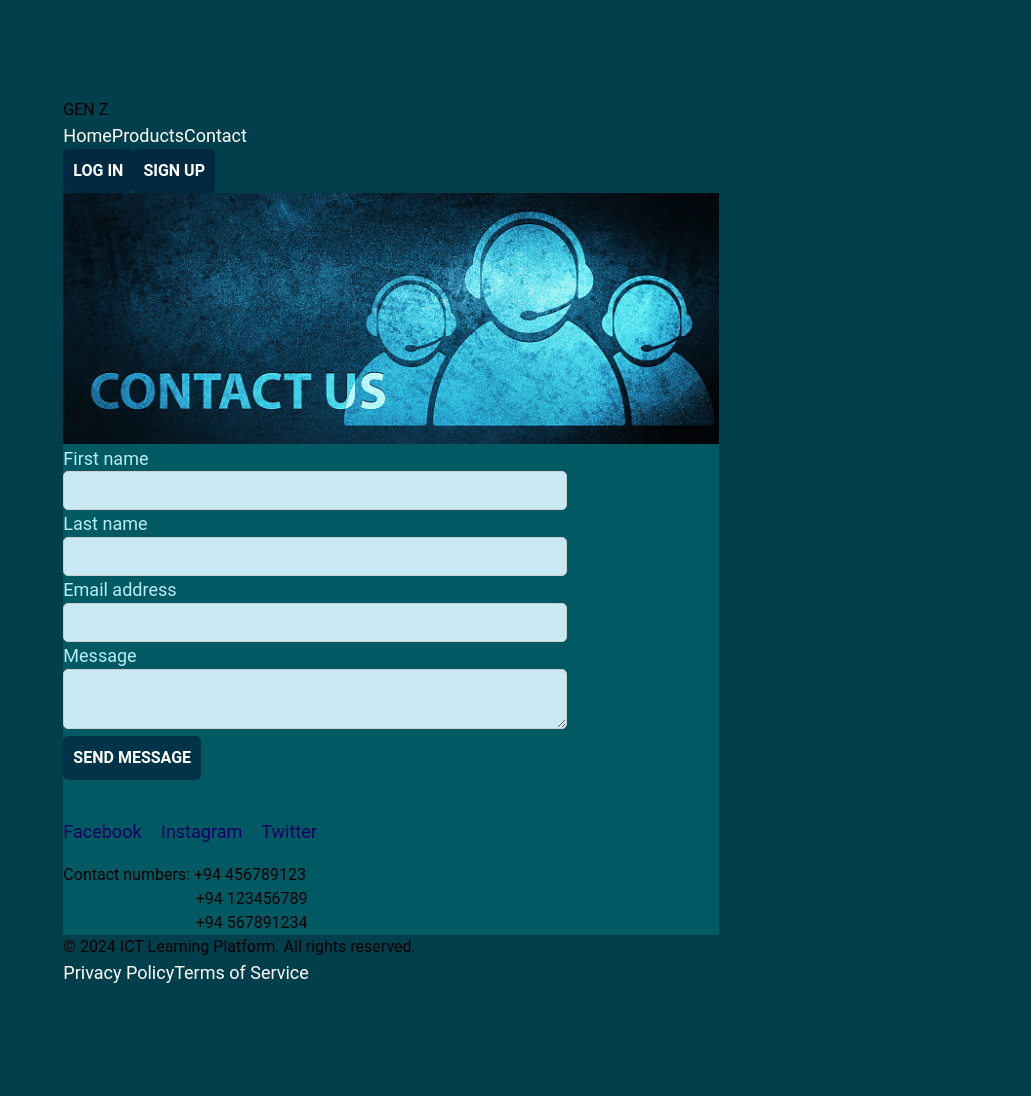
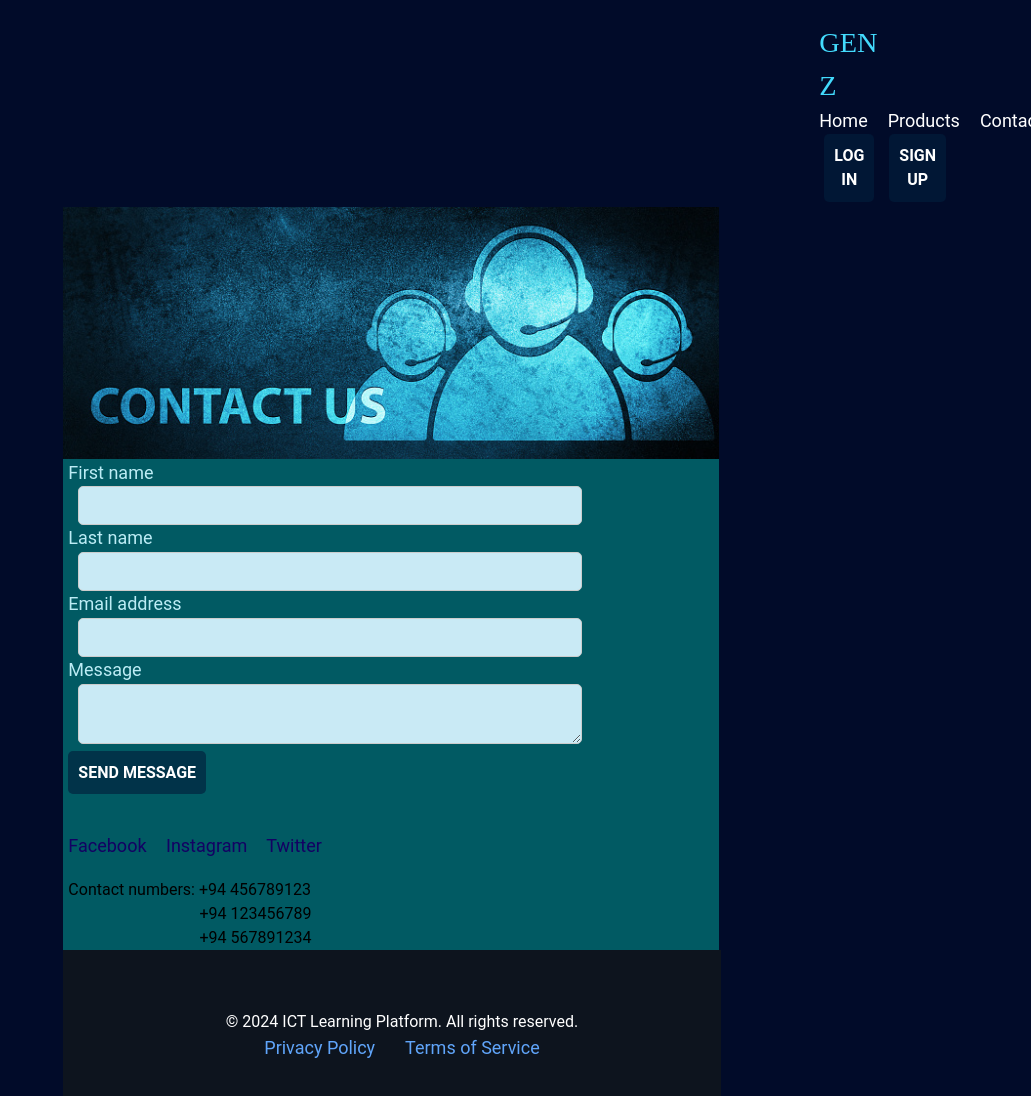
Before and after one commit to VOSANDI2003/contact_us, a Next.js app: page / in a window 1280 px wide. Shown: the top 1096 px of the page, without its empty margins (249-1280 px from the left). Before the commit the page ends 1064 px from the top, so only its background shows below. Built offline with nearby package versions, Linux system fonts and the light colour scheme.

Commit message:
Update globals.css

```diff
--- a/src/app/globals.css
+++ b/src/app/globals.css
@@ -7,7 +7,7 @@
 
 html, body {
     font-family: 'Roboto', sans-serif;
-    background-color: #013F4D; /* Dark teal background color for the page */
+    background-color: #010b29; /* Dark teal background color for the page */
     margin-left: 5px;
     margin-right: 5px;
     margin-top: 30px;
@@ -20,9 +20,48 @@ html, body {
 
 }
 
+
+/*HEADER*/
+
+
+.text-lg{
+    color: #43dbfd;
+    font-style: bold;
+    font-family: slab serif;
+    font-size: 0.75cm;
+    padding-left: 20cm;
+    margin-top: -2cm;
+}
+
+.home{
+     color:white ;
+     padding-left: 20cm;
+
+}
+.products{
+    padding-left: 20px;
+}
+
+.contact{
+    padding-left: 20px;
+}
+
+
+
+
+.button-container {
+    display: flex;
+    gap: 10px; /* Space between buttons */
+    align-items: center; /* Aligns buttons vertically in the middle */
+    margin-left: 20cm;
+    margin-bottom: 5px;
+  }
+
+
+
 .text-white1{
     color:#130163 ;
-    margin-left: 0px;
+    margin-left: 5px;
     margin-top: 0px;
     padding-top: 0px;
     padding-right: 10px;
@@ -53,6 +92,7 @@ html, body {
     color: #BCECF5;
     padding-top: 0.2cm;
     stroke: #020a1f;
+    padding-left: 5px;
 
 
 }
@@ -63,6 +103,7 @@ html, body {
     color: #BCECF5;
     padding-top: 0.3cm;
     stroke: #020a1f;
+    padding-left: 5px;
 
 }
 
@@ -72,12 +113,13 @@ html, body {
 
 
 .text-4xl{
-  font-size:1.25cm;
+  font-size:2.25cm;
   color: #43dbfd;
   margin-right: 2cm;
   font-family:'inkut antiqua';
 
 }
+
 
 .bg-teal-700{
   font-size: medium;
@@ -104,6 +146,7 @@ input, textarea {
     border: 1px solid #ccc;
     width: 100%;
     font-size: 14px;
+    margin-left: 15px;
 }
 
 
@@ -118,6 +161,8 @@ button {
     border-radius: 5px;
     border: rgb(1, 1, 59);
     transition: background-color 0.2s;
+    margin-left: 5px;
+
 }
 
 button:hover {
@@ -147,10 +192,11 @@ a:hover {
 
 .Contact_numbers{
     padding-top: 0.5cm;
+    padding-left:5px
 }
 
 .text-white5{
-    padding-left: 3.5cm;
+    padding-left: 3.6cm;
 
 }
 
@@ -164,3 +210,42 @@ a:hover {
         font-size: 12px;
     }
 }
+
+footer {
+    background-color: #0d141e; /* Dark gray background */
+    color: white; /* White text color */
+    padding: 60px 00px; /* Vertical padding */
+    text-align: center; /* Center-align text */
+
+    margin-top: 0px;
+    margin-right: -2px;
+
+  }
+
+  footer p {
+    text-align: center; /* Remove default margins */
+    font-size: 16px; /* Font size */
+  }
+
+  footer .footer-links {
+    margin-top: 200px; /* Space between the text and the links */
+
+  }
+
+  footer a {
+    color: #60a5fa; /* Light blue color for links */
+    margin: 0 15px; /* Horizontal spacing between links */
+    text-decoration: none; /* Remove underline */
+
+  }
+
+  footer a:hover {
+    color: #41679c; /* Slightly darker blue on hover */
+  }
+
+  @media (min-width: 768px) {
+    footer {
+      text-align: center; /* Left-align for larger screens */
+      padding-left: 20px; /* Slight left padding */
+    }
+  }
```
